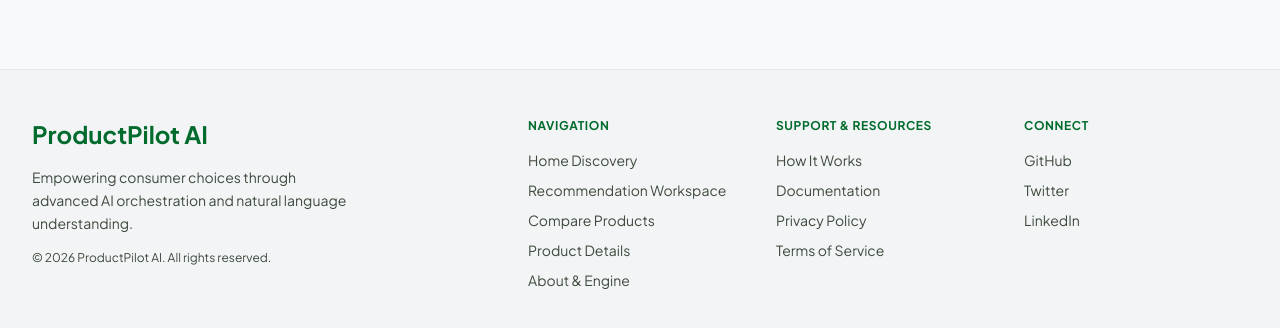
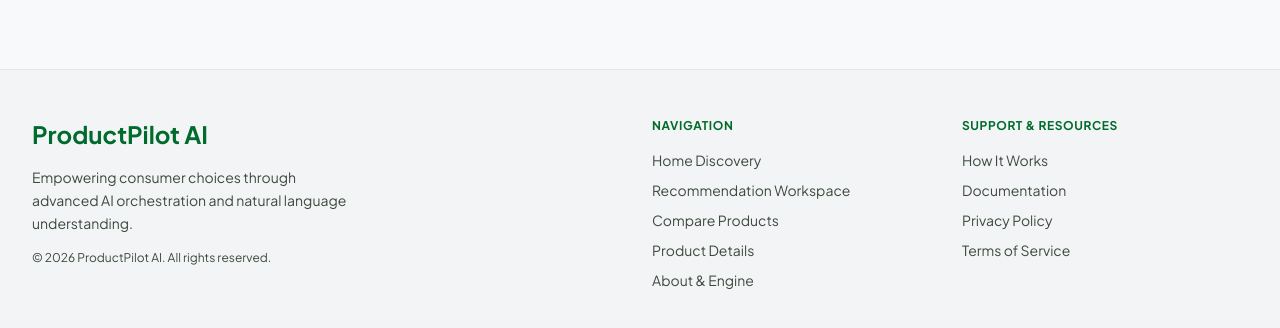
Before and after one commit to bikram73/ProductPilot_AI, a React (Vite) app: page / in a window 1280 px wide. Shown: the part 3617-3945 px from the top of the page. Built offline with nearby package versions, Linux system fonts and the light colour scheme.

Commit message:
first commit

```diff
--- a/src/components/Footer.tsx
+++ b/src/components/Footer.tsx
@@ -8,7 +8,7 @@ interface FooterProps {
 export const Footer: React.FC<FooterProps> = ({ onNavigate }) => {
   return (
     <footer className="bg-[#f2f4f6] border-t border-[#bdcaba]/30 mt-16">
-      <div className="grid grid-cols-2 md:grid-cols-5 gap-6 py-12 px-4 sm:px-8 max-w-[1440px] mx-auto text-sm">
+      <div className="grid grid-cols-2 md:grid-cols-4 gap-6 py-12 px-4 sm:px-8 max-w-[1440px] mx-auto text-sm">
         <div className="col-span-2 space-y-4">
           <div className="text-2xl font-bold text-[#006b2c]">ProductPilot AI</div>
           <p className="text-[#3e4a3d] max-w-xs leading-relaxed">
@@ -59,15 +59,6 @@ export const Footer: React.FC<FooterProps> = ({ onNavigate }) => {
             <li><a className="hover:underline decoration-[#006b2c] transition-all" href="#terms">Terms of Service</a></li>
           </ul>
         </div>
-
-        <div>
-          <h4 className="text-xs font-bold text-[#006b2c] uppercase tracking-wider mb-4">Connect</h4>
-          <ul className="space-y-2.5 text-[#3e4a3d]">
-            <li><a className="hover:underline decoration-[#006b2c] transition-all" href="https://github.com" target="_blank" rel="noreferrer">GitHub</a></li>
-            <li><a className="hover:underline decoration-[#006b2c] transition-all" href="https://twitter.com" target="_blank" rel="noreferrer">Twitter</a></li>
-            <li><a className="hover:underline decoration-[#006b2c] transition-all" href="https://linkedin.com" target="_blank" rel="noreferrer">LinkedIn</a></li>
-          </ul>
-        </div>
       </div>
     </footer>
   );
```
